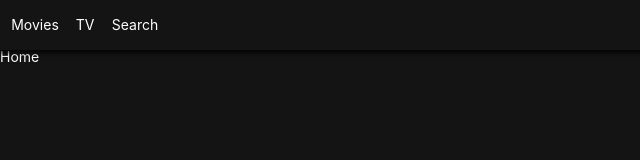
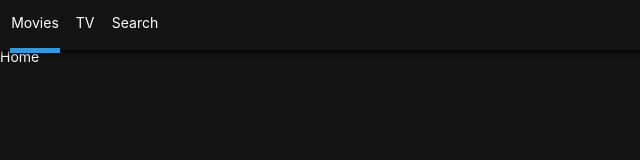
Before and after one commit to Manngold/mannflix, a React (Create React App) app: page / in a window 1280 px wide. Shown: the top 160 px of the page, without its empty margins (0-640 px from the left). Built offline with nearby package versions, Linux system fonts and the light colour scheme.

Commit message:
get props using withRouter

```diff
--- a/src/Component/Header.js
+++ b/src/Component/Header.js
@@ -1,5 +1,5 @@
 import React from "react";
-import { Link } from "react-router-dom";
+import { Link, withRouter } from "react-router-dom";
 import styled from "styled-components";
 // css파일을 모듈화 하여 임의의(randomize) 클래스로 변경하여 사용
 
@@ -11,22 +11,23 @@
   width: 100%;
   height: 50px;
   display: flex;
+  padding: 0px 10px;
   align-items: center;
-  padding: 0px 10px;
   background-color: rgb(20, 20, 20, 0.8);
+  z-index: 10;
   box-shadow: 0px 1px 5px 2px rgba(0, 0, 0, 0.8);
 `;
 
 const List = styled.ul`
   display: flex;
-  &:hover {
-    background-color: blue;
-  }
 `;
 
 const Item = styled.li`
   width: 50px;
   text-align: center;
+  border-bottom: 5px solid
+    ${props => (props.current ? "#3498db" : "transparent")};
+  transition: border-bottom 0.5s ease-in-out;
 `;
 
 const SLink = styled(Link)`
@@ -35,18 +36,19 @@
   align-items: center;
   justify-content: center;
 `;
-export default () => (
+
+export default withRouter(({ location: { pathname } }) => (
   <Header>
     <List>
-      <Item>
+      <Item current={pathname === "/" ? true : false}>
         <SLink to="/">Movies</SLink>
       </Item>
-      <Item>
+      <Item current={pathname === "/tv" ? true : false}>
         <SLink to="/tv">TV</SLink>
       </Item>
-      <Item>
+      <Item current={pathname === "/search" ? true : false}>
         <SLink to="/search">Search</SLink>
       </Item>
     </List>
   </Header>
-);
+));
```
